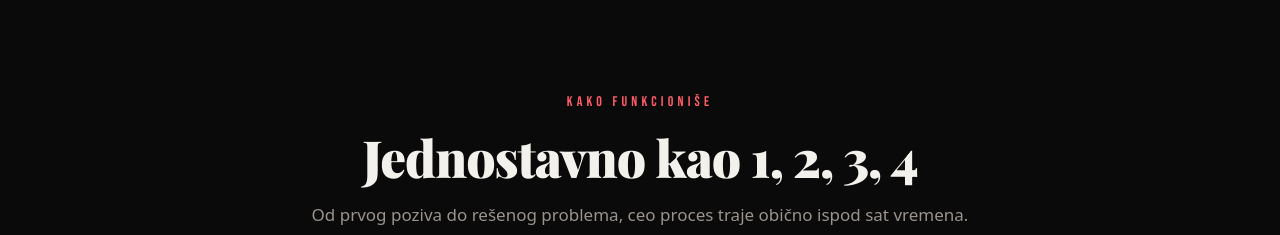
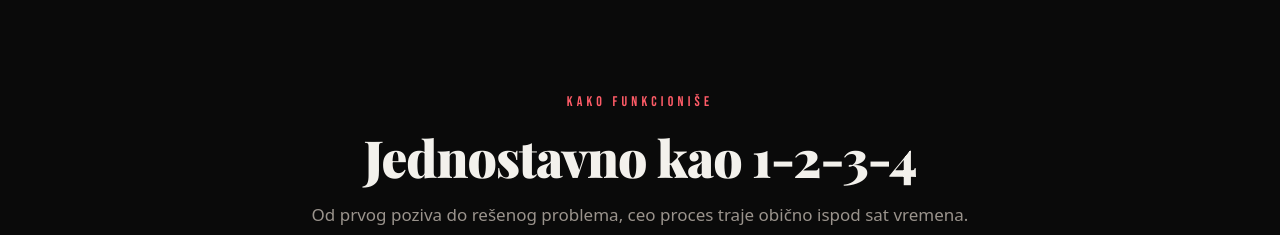
Before and after one commit to DuckFamilyTeam/Mobilni-Vulkanizer-Milan, a Next.js app: page / in a window 1280 px wide. Shown: the part 3760-3995 px from the top of the page. Built offline with nearby package versions, Linux system fonts and the light colour scheme; no server answers.

Commit message:
Update.js

```diff
--- a/app/page.js
+++ b/app/page.js
@@ -324,7 +324,7 @@ export default async function HomePage() {
             <div className="container">
                 <div className="section-header">
                     <div className="eyebrow">Kako funkcioniše</div>
-                    <h2 id="process-title">Jednostavno kao 1, 2, 3, 4</h2>
+                    <h2 id="process-title">Jednostavno kao 1-2-3-4</h2>
                     <p>Od prvog poziva do rešenog problema, ceo proces traje obično ispod sat vremena.</p>
                 </div>
 
```
